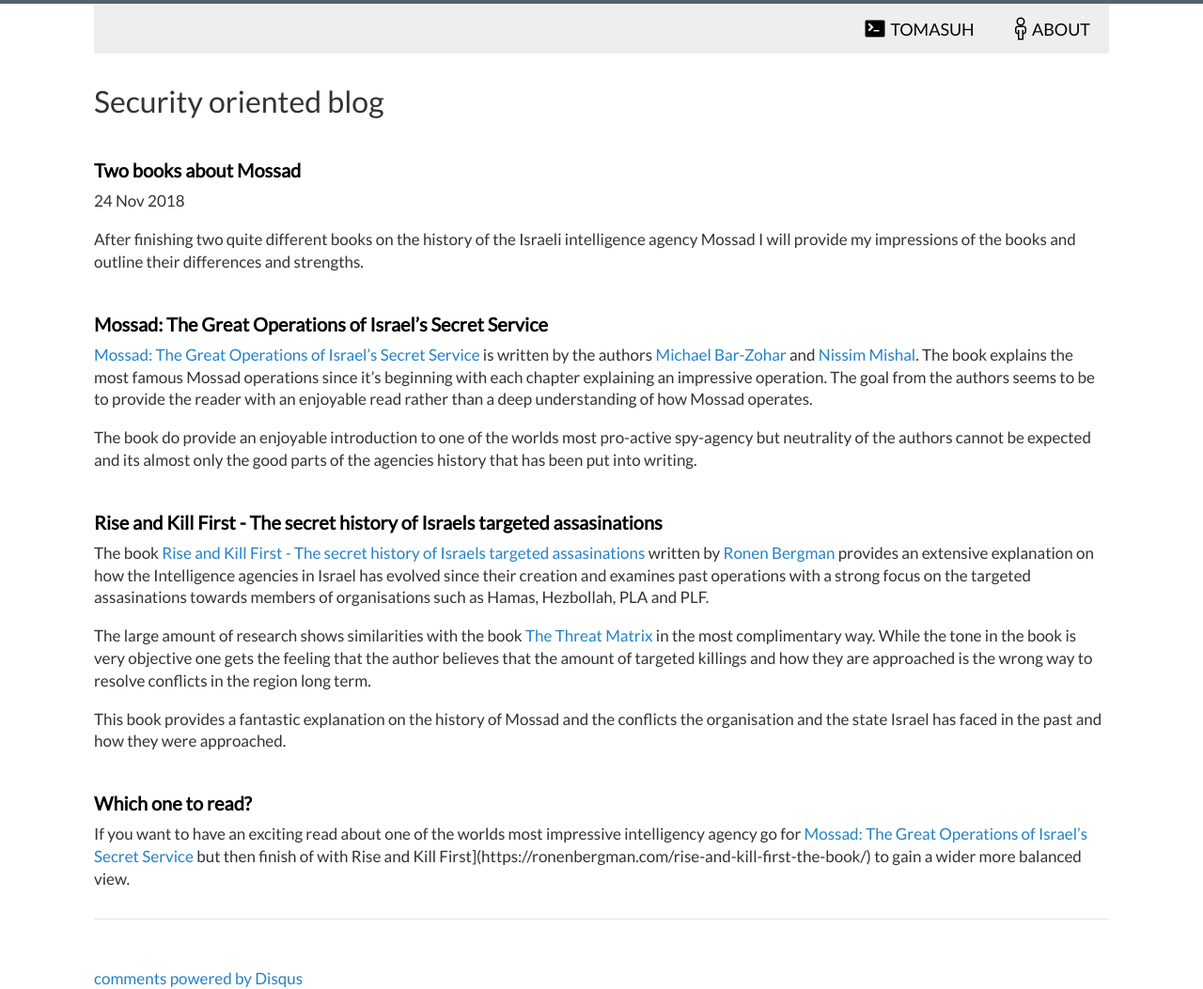
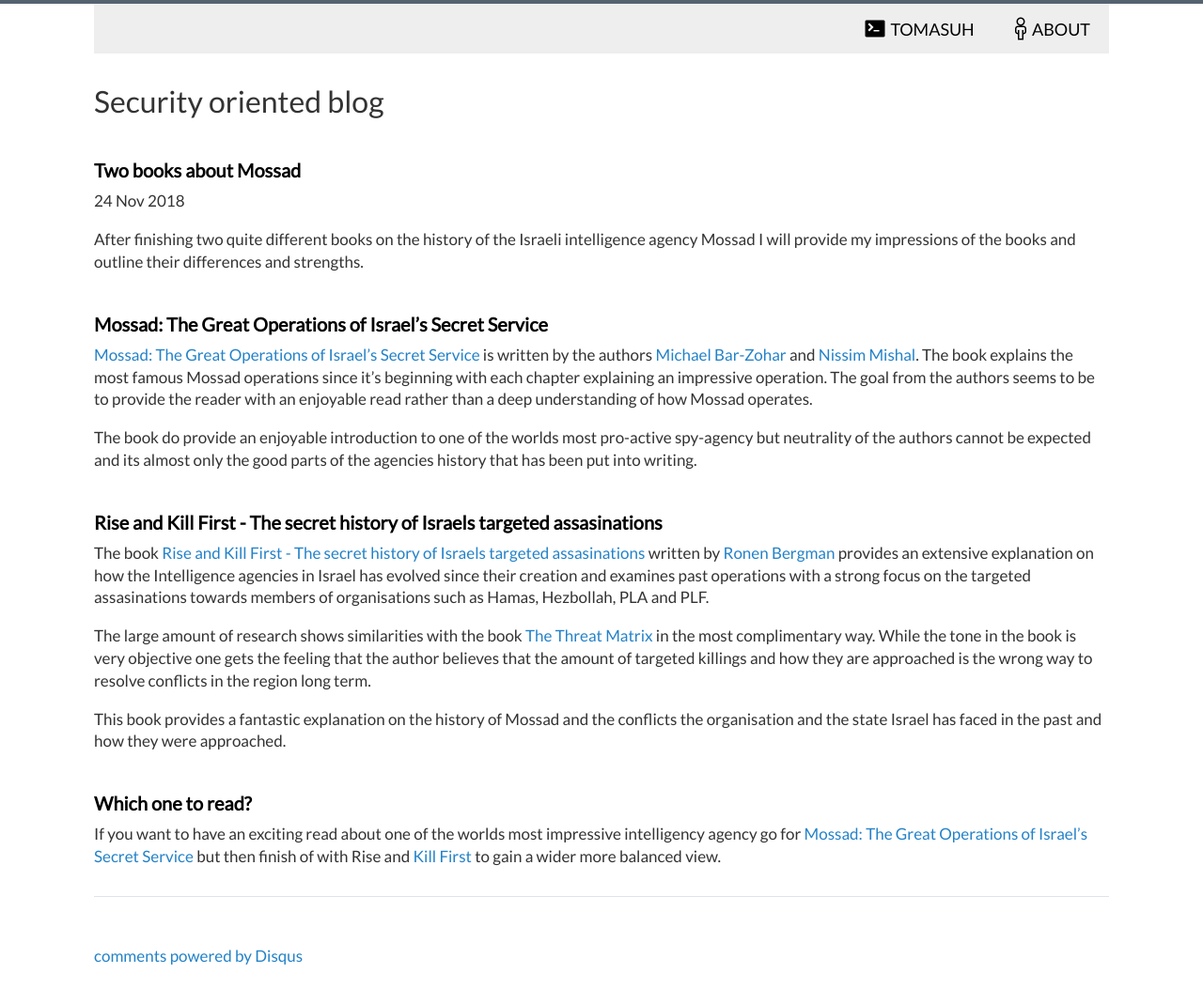
Before and after one commit to Tomasuh/Tomasuh.github.io, a Jekyll site: the page built from _posts/2018-11-24-mossad.md, in a window 1280 px wide. Shown: the whole page at 94% size. Built offline with Jekyll 4.4.1, drawn with Linux system fonts in a browser that asks for light colours; comment, search, counter and statistics services are not loaded; after the commit the page ends 1030 px from its top, so only the background shows below that.

Commit message:
Post update

```diff
--- a/_posts/2018-11-24-mossad.md
+++ b/_posts/2018-11-24-mossad.md
@@ -43,5 +43,5 @@ the organisation and the state Israel has faced in the past and how they were ap
 
 If you want to have an exciting read about one of the worlds most impressive intelligency agency
 go for [Mossad: The Great Operations of Israel's Secret Service](https://www.amazon.co.uk/Mossad-Operations-Israels-Secret-Service/dp/1849549397) but then finish of with Rise and
-Kill First](https://ronenbergman.com/rise-and-kill-first-the-book/)
+[Kill First](https://ronenbergman.com/rise-and-kill-first-the-book/)
 to gain a wider more balanced view.
```
